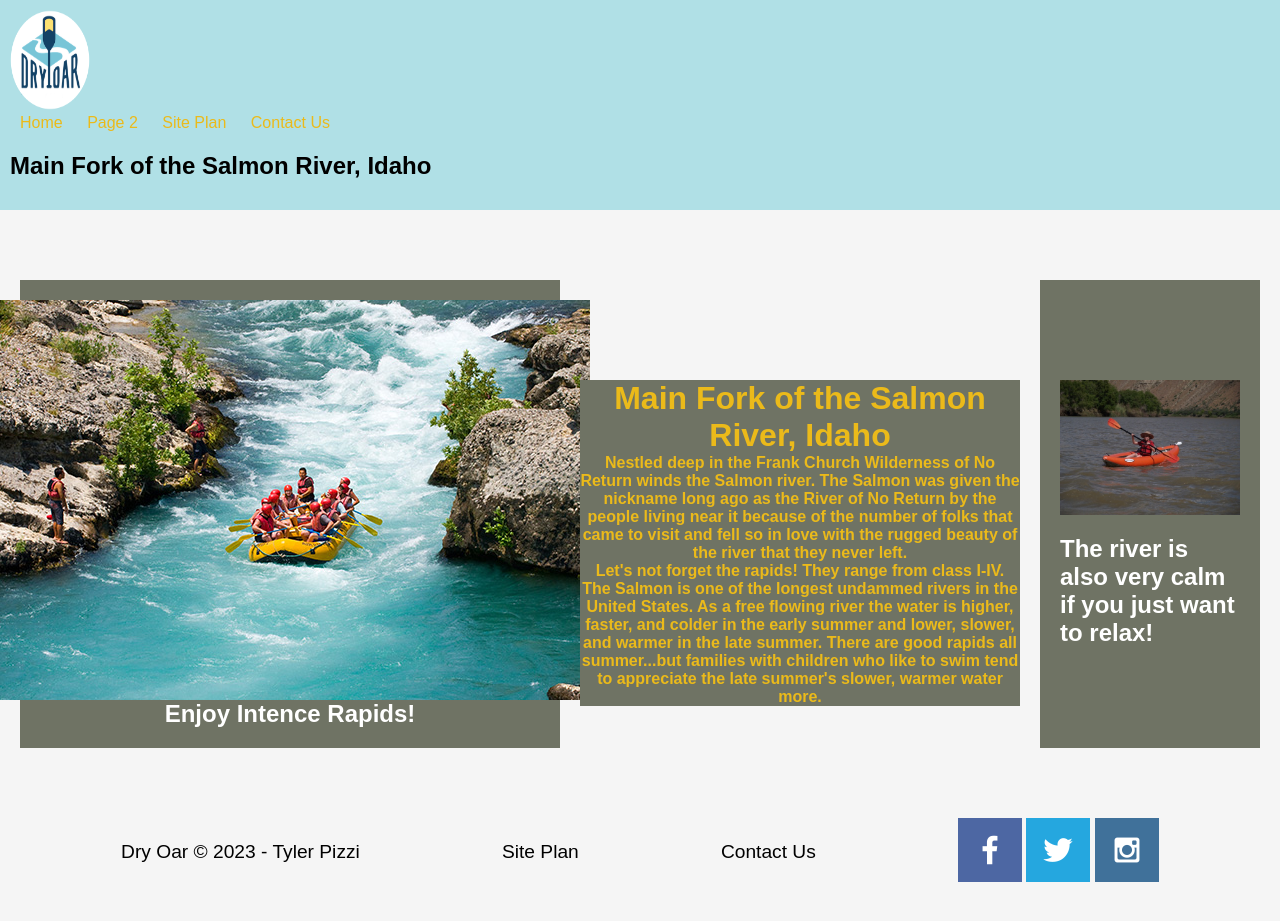
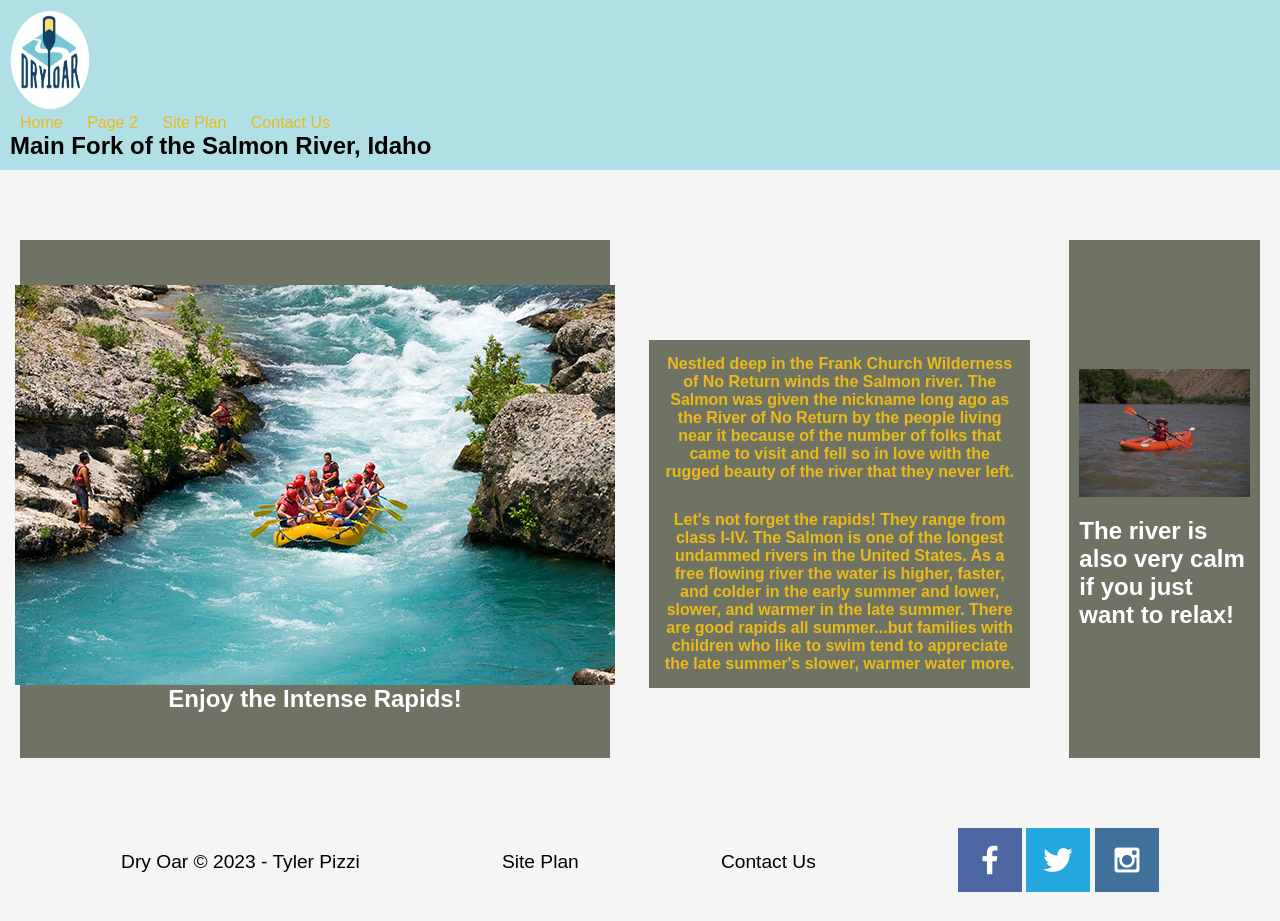
Before and after one commit to tpizzi123/wdd130, a plain HTML site: page wwr/rivers.html in a window 1280 px wide. Drawn offline with Linux system fonts and the light colour scheme.

Commit message:
rivers.html

```diff
--- a/wwr/rivers.html
+++ b/wwr/rivers.html
@@ -1,8 +1,3 @@
-
-
-
-
-
 <!DOCTYPE html>
 <html lang="en">
 <head>
@@ -23,18 +18,17 @@
             <a href="rivers.html">Page 2</a>
             <a href="site-plan-rafting.html">Site Plan</a>
             <a href="contactus.html">Contact Us</a>
-            <h1>Main Fork of the Salmon River, Idaho</h1>
+            <h2>Main Fork of the Salmon River, Idaho</h2>
         </nav>
     </header>
 
     <main class="rafting-grid">
         <section class="rafting-card">
             <img class="images/rafting.jpg" src="images/rafting.jpg" alt="river in forest">
-            <h2>Enjoy Intence Rapids!</h2>
+            <h2>Enjoy the Intense Rapids!</h2>
         </section>
 
         <div id="hero-msg">
-            <h1 class="home-title">Main Fork of the Salmon River, Idaho</h1>
             <h4>Nestled deep in the Frank Church Wilderness of No Return winds the Salmon river. The Salmon was given the nickname long ago as the River of No Return by the people living near it because of the number of folks that came to visit and fell so in love with the rugged beauty of the river that they never left.</h4>
             <h4>Let's not forget the rapids! They range from class I-IV. The Salmon is one of the longest undammed rivers in the United States. As a free flowing river the water is higher, faster, and colder in the early summer and lower, slower, and warmer in the late summer. There are good rapids all summer...but families with children who like to swim tend to appreciate the late summer's slower, warmer water more.</h4>
         </div>
@@ -44,9 +38,6 @@
             <h2>The river is also very calm if you just want to relax!</h2>
         </section>
     </main>
-
-</body>
-</html>
 
     <footer>
         <p>Dry Oar © 2023 - Tyler Pizzi</p>
@@ -64,3 +55,6 @@
             </a>
         </div>
     </footer>
+
+</body>
+</html>
--- a/wwr/styles/style.css
+++ b/wwr/styles/style.css
@@ -1,5 +1,3 @@
-/* global styles */
-
 body {
     margin: 0;
     padding: 0;
@@ -11,9 +9,8 @@ body {
     color: inherit;
   }
 
-  /* header styles */
 
-  header {
+   header {
     background-color: powderblue;
     padding: 10px;
   }
@@ -23,39 +20,34 @@ body {
     height: 100px;
   }
 
-  /* main styles */
-
-  .rafting-grid {
+   .rafting-grid {
     display: grid;
     grid-template-columns: 1fr 2fr 1fr;
     grid-template-rows: auto;
-    grid-gap: 20px;
+    grid-gap: 39px;
     padding: 20px;
     margin-top: 50px;
   }
-
   .rafting-card {
     background-color: #6f7364;
-    background-color: ;
     grid-column: 1 / 2;
     grid-row: 1 / 2;
     display: flex;
     flex-direction: column;
     justify-content: center;
     align-items: center;
-    padding: 20px;
+    padding: 45px;
   }
 
   .kayak-card {
     background-color : #6f7364;
-    background-color: ;
     grid-column: 3 / 4;
     grid-row: 1 / 2;
     display: flex;
     flex-direction: column;
     justify-content: center;
     align-items: center;
-    padding: 20px;
+    padding: 10px;
   }
 
   .images {
@@ -75,22 +67,7 @@ body {
     margin-bottom: 20px;
   }
 
-  /* footer styles */
-
-
-
-
-The .kayak-card img selector specifies the styling for the kayak image. The width: 100%; rule tells the image to take up the full width of its container, which is the .kayak-card div. This will make it the same size as the other image.
-
-
-
-
-  Note that this is just an example, and you may need to adjust the styles based on your specific design requirements.
-
-
-
-
-    #logo_link {
+   #logo_link {
     padding-top : 5px;
     padding-top : 5px;
     }
@@ -211,6 +188,7 @@ The .kayak-card img selector specifies the styling for the kayak image. The widt
     background-color : #6f7364;
     color : rgb(235, 186, 26);
     text-align : center;
+    padding : 15px 15px;;
     }
     .icon {
     width : 80px;
```
Also changed, not shown: wwr/site-plan-rafting.html (+5 -5 lines), wwr/images/homepagewireframe.PNG (renamed from wwr/personalsite/homepagewireframe.PNG), wwr/personalsite/thehomepagewireframe.PNG (added). Lines whose indentation alone changed are shown as unchanged.
